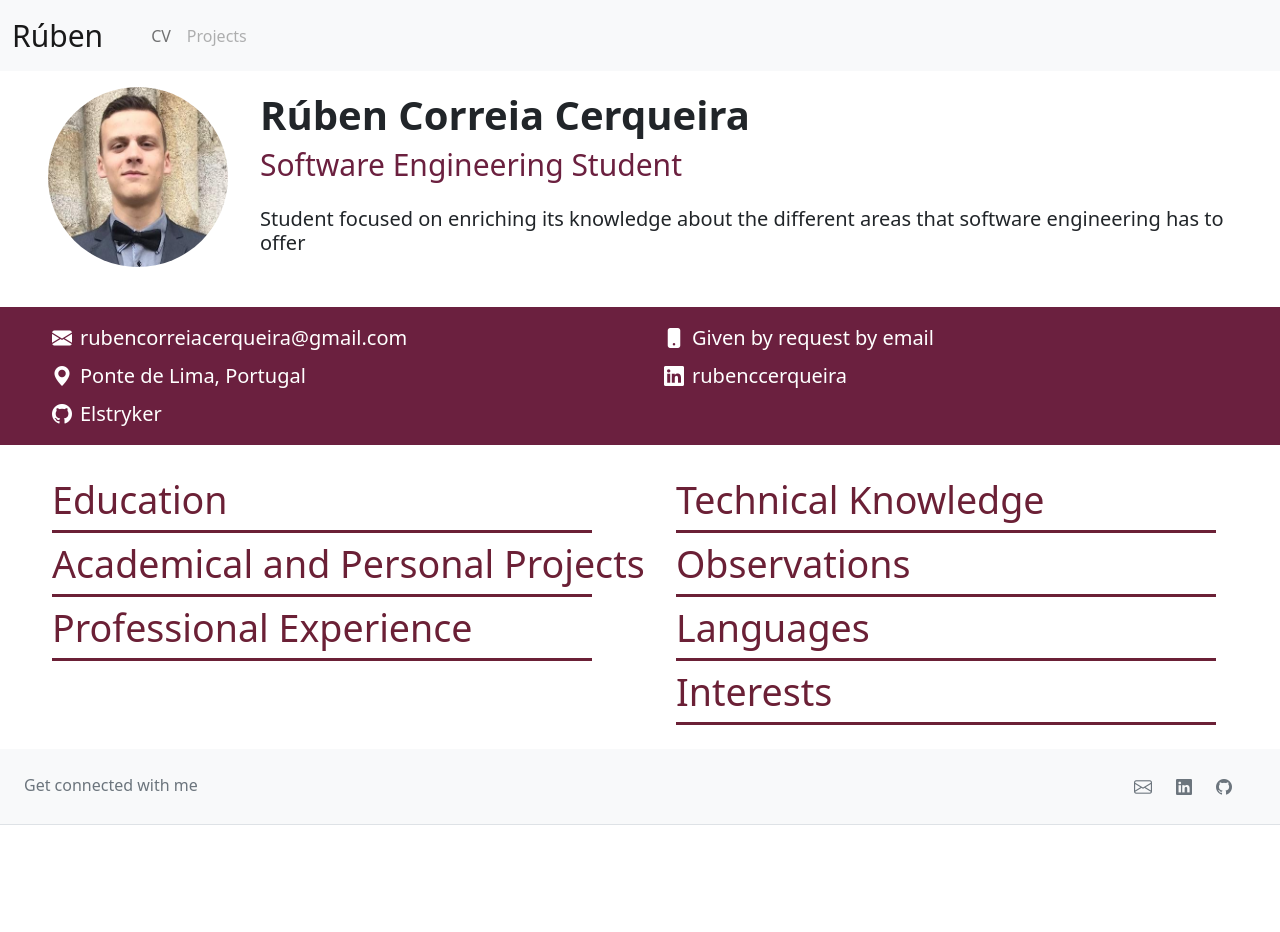
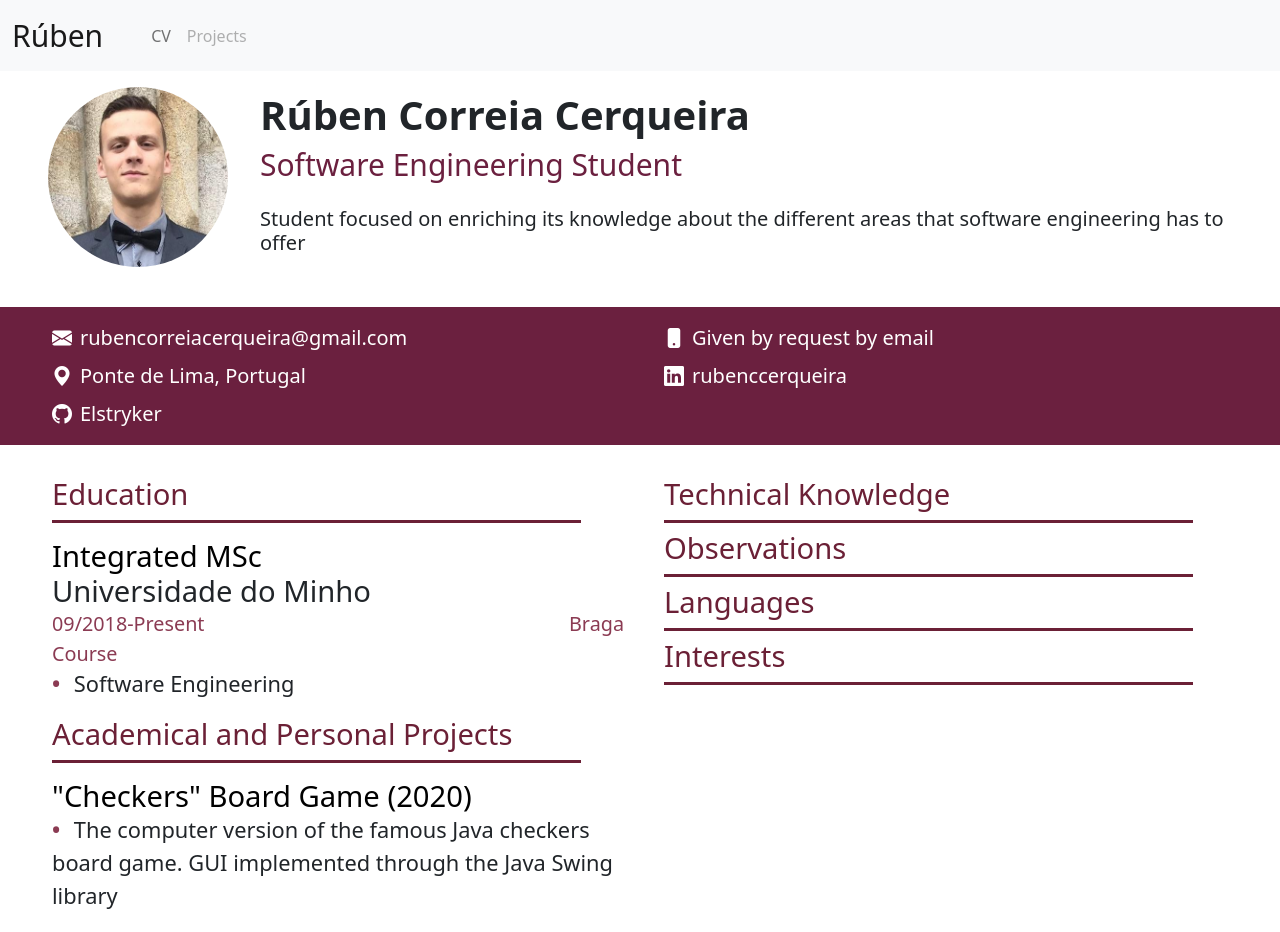
Before and after one commit to rubenccerqueira/rubenccerqueira.github.io, an Angular app: page /cv in a window 1280 px wide. Shown: the top 932 px of the page. Before the commit the page ends 825 px from the top, so only its background shows below. Built offline with nearby package versions, Linux system fonts and the light colour scheme.

Commit message:
CV body education and projects

```diff
--- a/src/app/cv/cv-body/cv-body.component.css
+++ b/src/app/cv/cv-body/cv-body.component.css
@@ -8,7 +8,12 @@
 }
 
 h1 {
-  font-size: calc(12px + 2vw);
+  font-size: calc(10px + 1.5vw);
+}
+
+h2 {
+  font-size: calc(10px + 1.5vw);
+  font-weight: normal;
 }
 
 hr {
@@ -19,3 +24,57 @@ hr {
   opacity: 100%;
   width: 90%
 }
+
+a {
+  text-decoration: none;
+  color: inherit;
+}
+
+.title {
+  color: black;
+  font-weight: 500;
+}
+
+.infoBlock {
+  font-size: calc(12px + 2vw);
+}
+
+.infoBlockProjects {
+  font-size: calc(1px + 1.5vw);
+}
+
+.blockLeft {
+  font-size: calc(7px + 1vw);
+  justify-content:flex-start;
+  color: #8b3b53;
+}
+
+.blockRight {
+  font-size: calc(7px + 1vw);
+  justify-content:flex-end;
+  color: #8b3b53;
+}
+
+ul {
+  list-style-position: inside;
+}
+
+.listItem::before {
+  content: "\2022";
+  color: #8b3b53;
+  font-weight: bold;
+  display: inline-block;
+  width: 1em;
+}
+
+.listItem {
+  font-size: calc(9px + 1vw);
+  text-align: left;
+  font-weight: 400;
+  list-style: none;
+}
+
+/* .listItem span {
+  position: relative;
+  left: -7px; /* Maybe put responsive later
+} */
--- a/src/app/cv/cv-body/cv-body.component.html
+++ b/src/app/cv/cv-body/cv-body.component.html
@@ -1,23 +1,39 @@
 <div class="container-fluid d-flex mt-3 mx-0 p-3">
-  <div class="container col-6 m-0 ms-lg-4">
+  <div class="container m-0 ms-lg-4">
     <div id="Education">
       <h1 class="catTitle">Education</h1>
-      <hr>
-      <div *ngFor="let item of bodyData.education">
-        <h1 class="title"></h1>
-        <div></div>
-        <div></div>
-        <div></div>
+      <hr />
+      <div class="infoBlock" *ngFor="let item of bodyData.education">
+        <h1 class="title mt-3 mb-0">{{ item.title }}</h1>
+        <h2 class="m-0">{{ item.organization }}</h2>
+        <div class="d-flex">
+          <p class="d-flex col-6 m-0 blockLeft">
+            {{ item.dateBegin }}-{{ item.dateEnd }}
+          </p>
+          <p class="d-flex col-6 m-0 blockRight pe-3">{{ item.location }}</p>
+        </div>
+        <p class="blockLeft m-0">{{ item.subtitle }}</p>
+        <ul class="p-0">
+          <li class="m-0 p-0 listItem" *ngFor="let text of item.body">
+            <span>{{ text }}</span>
+          </li>
+        </ul>
       </div>
     </div>
     <div id="Projects">
       <h1 class="catTitle">Academical and Personal Projects</h1>
-      <hr>
-      <div *ngFor="let item of bodyData.academicalAndPersonalProjects">
-        <h1 class="title"></h1>
-        <div></div>
-        <div></div>
-        <div></div>
+      <hr />
+      <div
+        *ngFor="let item of bodyData.academicalAndPersonalProjects"
+      >
+        <a href="{{ item.link }}"
+          ><h1 class="title mt-3 mb-0">{{ item.title }} ({{ item.year }})</h1>
+          <ul class="p-0">
+            <li class="m-0 p-0 listItem" *ngFor="let text of item.body">
+              <span>{{ text }}</span>
+            </li>
+          </ul></a
+        >
       </div>
     </div>
     <div id="Work">
@@ -31,7 +47,7 @@
       </div>
     </div>
   </div>
-  <div class="container col-6 m-0">
+  <div class="container m-0">
     <div id="Knowledge">
       <h1 class="catTitle">Technical Knowledge</h1>
       <hr>
```
Also changed, not shown: 4 other files (tests, documents, lock files or other folders).
